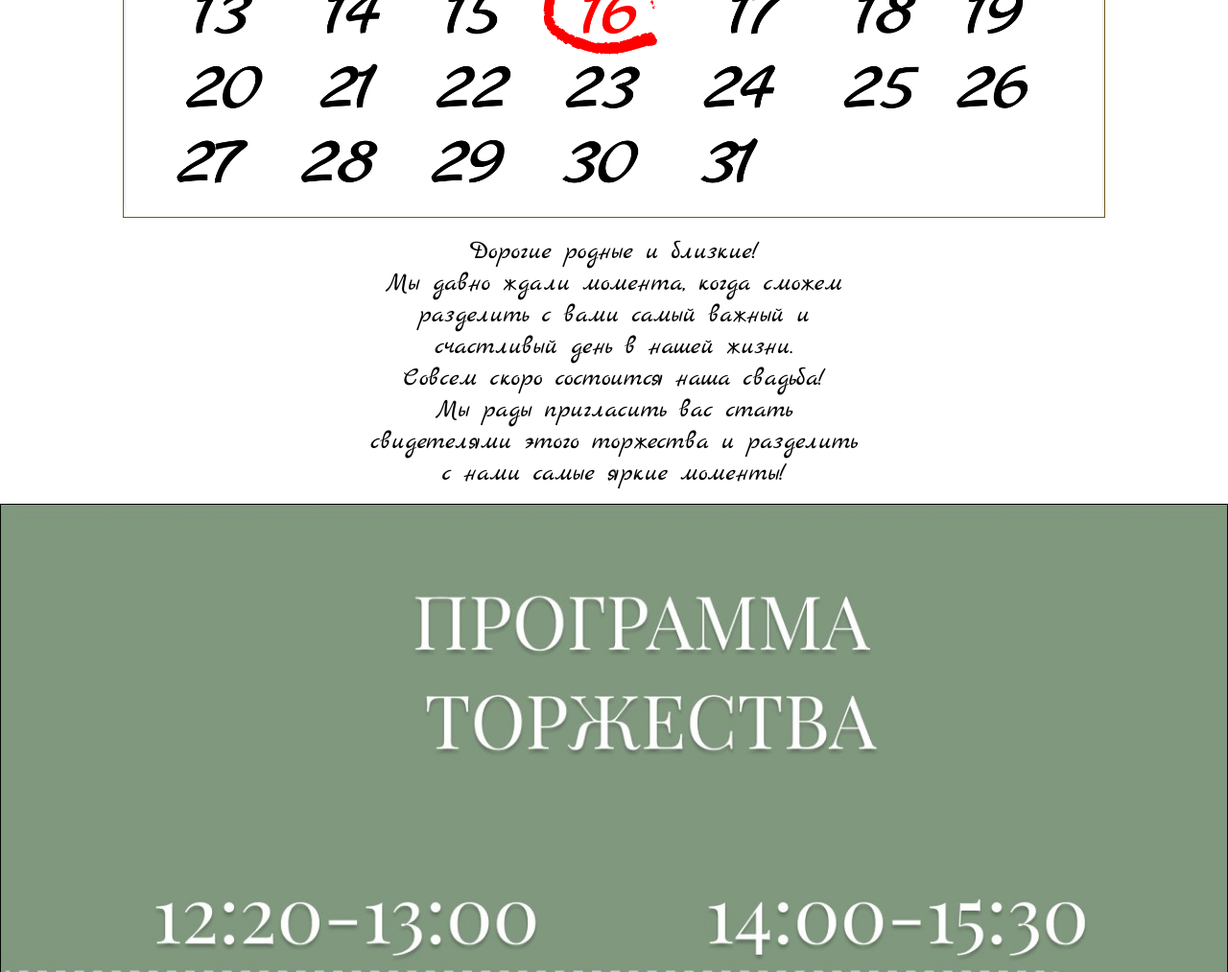
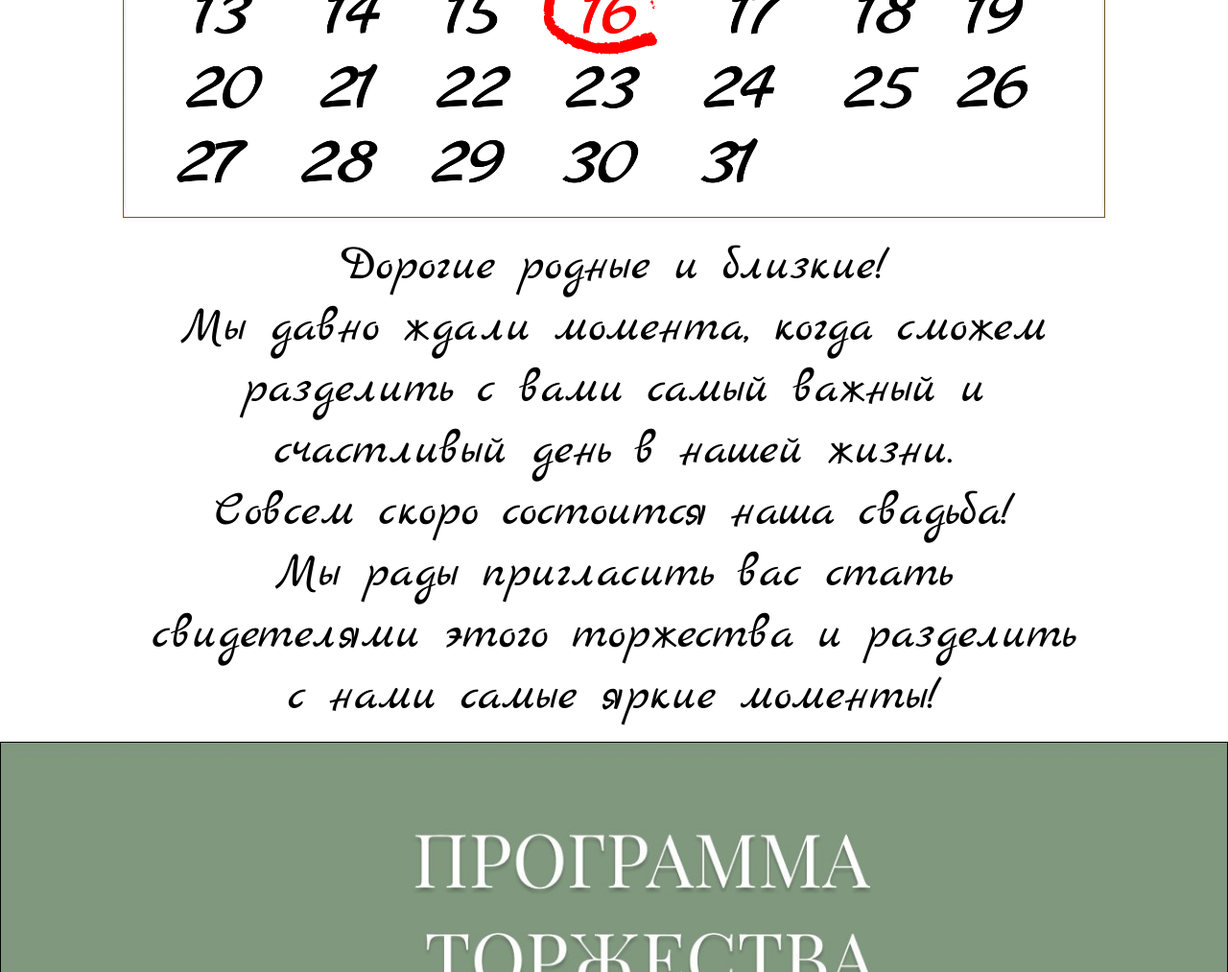
Before and after one commit to rokman87/invitation_site, a FastAPI app: page / in a window 1280 px wide. Shown: the part 1379-2392 px from the top of the page at 96% size. Run offline with FastAPI, Linux system fonts and the light colour scheme.

Commit message:
text flowers

```diff
--- a/static/css/style.css
+++ b/static/css/style.css
@@ -184,7 +184,7 @@
 }
 
 .guest-message {
-    font-size: 27px;;
+    font-size: 4vw;
     color: black;
     text-align: center;
     padding: 15px;
```
